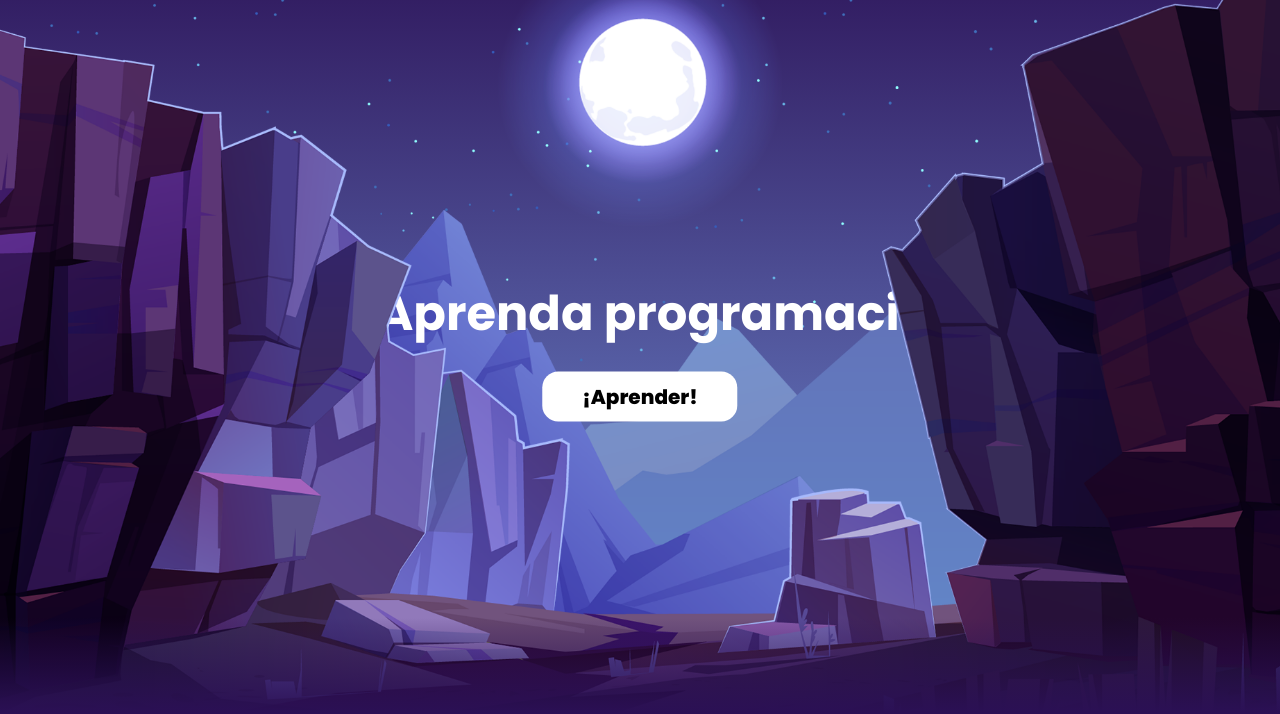
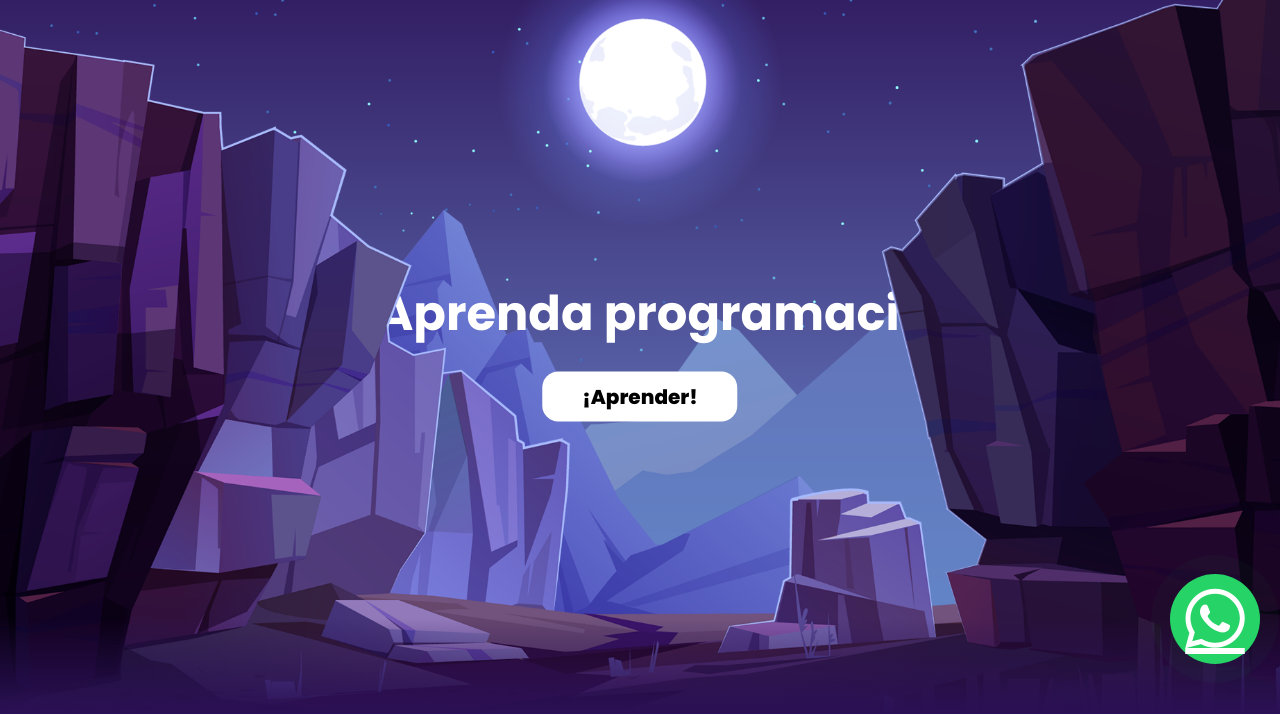
Before and after one commit to 22ORTEGA/Proyecto-parallax, a plain HTML site: page index.html in a window 1280 px wide. Shown: the part 86-800 px from the top of the page. Drawn offline with nearby package versions, Linux system fonts and the light colour scheme; a script that the page names is missing.

Commit message:
Update style.css
estilos al boton de whatsap

```diff
--- a/style.css
+++ b/style.css
@@ -310,3 +310,39 @@
     top: 52.5%;
   }
 }
+
+
+.whatsapp-float {
+    position: fixed;
+  bottom: 50px;
+  right: 20px;
+  background-color: #25D366;
+  color: white;
+  width: 90px;
+  height: 90px;
+  border-radius: 80%;
+  display: flex;
+  align-items: center;
+  justify-content: center;
+  font-size: 68px;
+  z-index: 999;
+  box-shadow: 0 8px 15px rgba(0,0,0,0.2);
+  animation: pulseWhatsApp 2s infinite;
+  transition: transform 0.3s ease;
+}
+
+.whatsapp-float:hover {
+    transform: scale(1.1);
+}
+
+@keyframes pulseWhatsApp {
+    0% {
+        box-shadow: 0 0 0 0 rgba(37, 211, 102, 0.6);
+    }
+    70% {
+        box-shadow: 0 0 0 20px rgba(37, 211, 102, 0);
+    }
+    100% {
+        box-shadow: 0 0 0 0 rgba(37, 211, 102, 0);
+    }
+}
```
